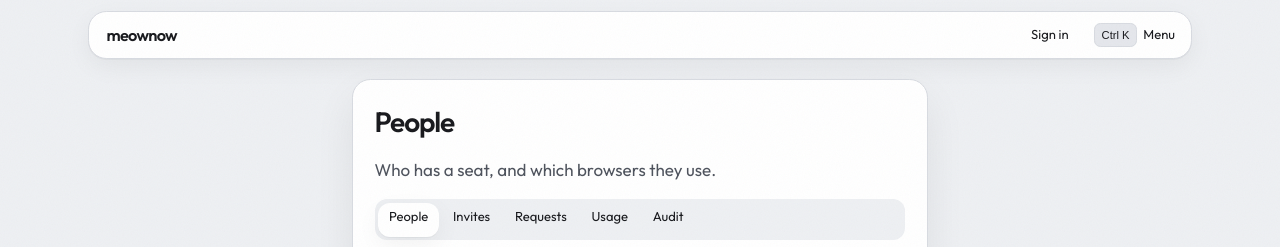
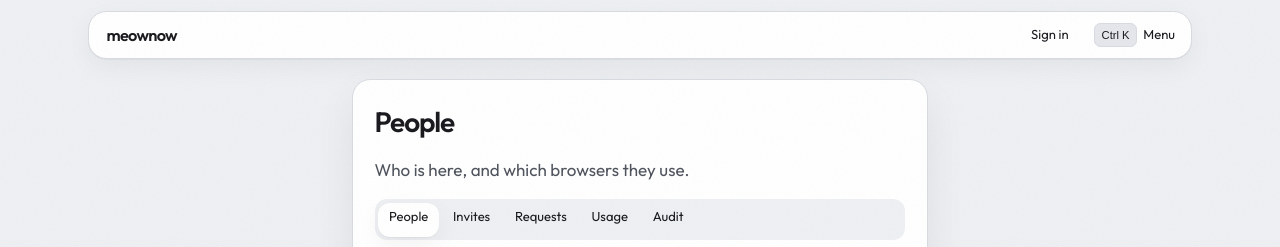
Before and after one commit to CodeDotJS/meownow, a Next.js app in the folder apps/web/: page /admin in a window 1280 px wide. Shown: the top 247 px of the page. Built offline with nearby package versions, Linux system fonts and the light colour scheme; no server answers; a web font is replaced by a local one.

Commit message:
fix: show a person count on the people directory

```diff
--- a/apps/web/app/admin/page.tsx
+++ b/apps/web/app/admin/page.tsx
@@ -79,11 +79,11 @@ export default function AdminPage() {
 		<main>
 			<Panel>
 				<h1>People</h1>
-				<p className="lead">Who has a seat, and which browsers they use.</p>
+				<p className="lead">Who is here, and which browsers they use.</p>
 				<AdminNav />
 				{seats ? (
 					<p className="dir-meta seats-meta">
-						{seats.claimed} of {seats.total} seats taken
+						{seats.claimed} {seats.claimed === 1 ? "person" : "people"}
 					</p>
 				) : null}
 				<Status value={status} />
```
